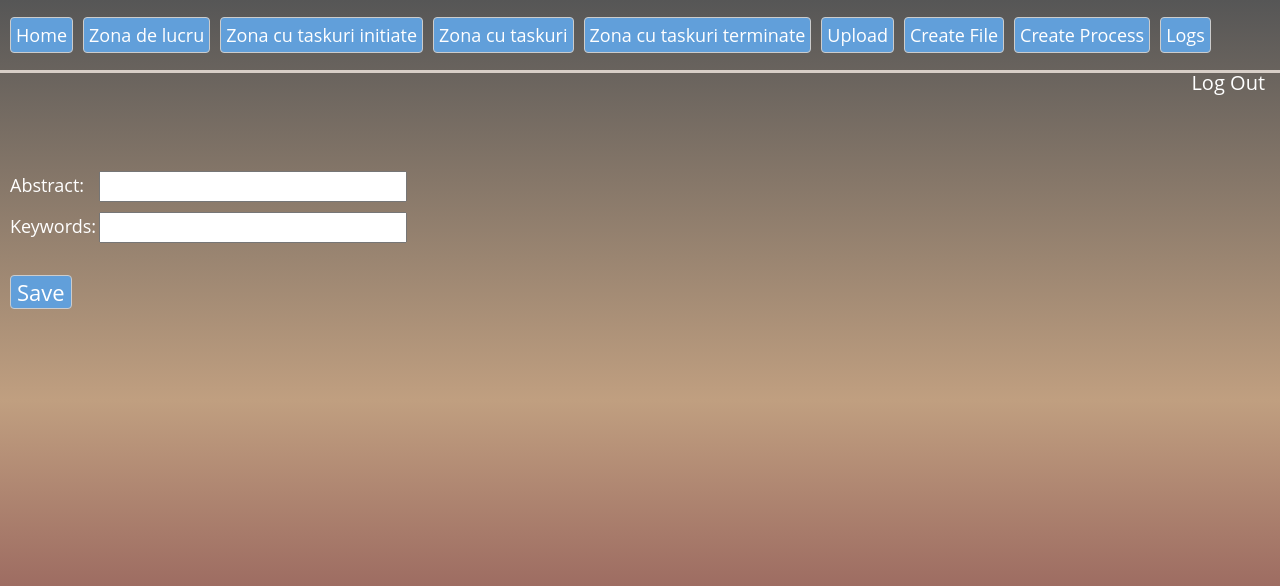
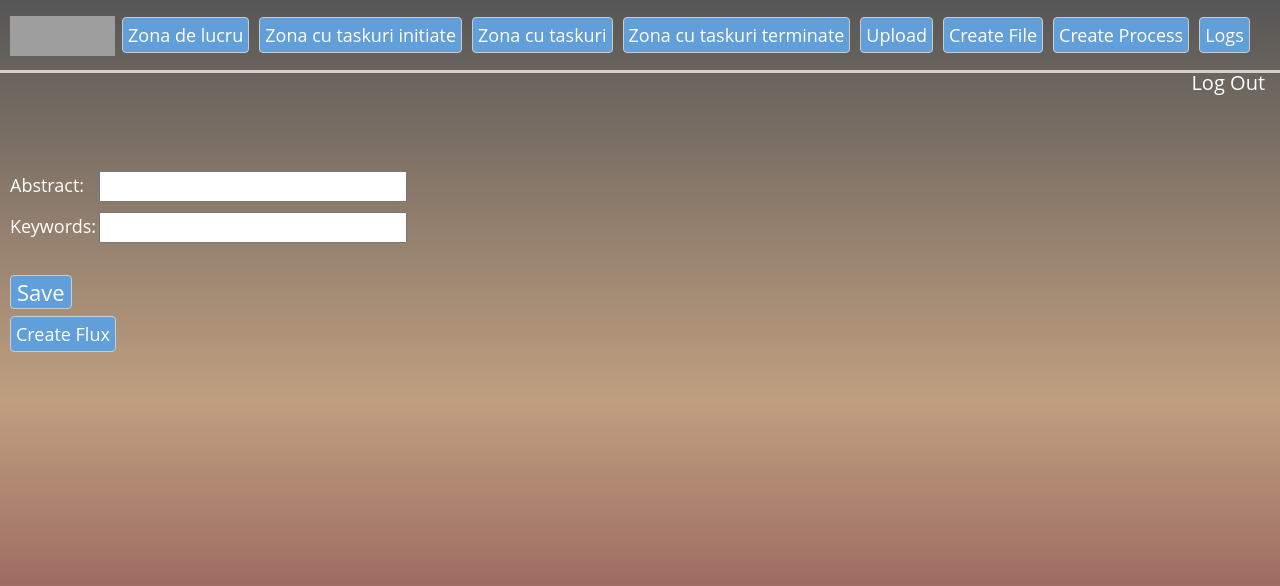
Before and after one commit to hanikhan/DocumentsFlow, a Django app: page /docflow/editMetadata/ in a window 1280 px wide. Shown: the top 586 px of the page. Run offline with Django 3.2, Linux system fonts and the light colour scheme; a user stored in the database is signed in; some libraries are stand-ins or nearby versions; grey boxes are pictures that could not be loaded.

Commit message:
no message

```diff
--- a/DocumentsFlowApp/templates/DocumentsFLowApp/homepage/homepage2.html
+++ b/DocumentsFlowApp/templates/DocumentsFLowApp/homepage/homepage2.html
@@ -167,6 +167,12 @@
             padding: 10px;
         }
 
+        #hp {
+            float: left;
+            margin-top: 6px;
+            margin-right: 7px;
+        }
+
 
 
 
@@ -176,7 +182,7 @@
 <body>
 <div id="page">
     <div class="bar">
-        <div class="menuLink"><a href="/docflow/homepage?user=True">Home</a></div>
+        <div id="hp"><a href="/docflow/homepage?user=True"><img src="https://scontent-vie1-1.xx.fbcdn.net/v/t34.0-12/16176924_1368786129860644_839327671_n.png?oh=2549e8b2a9df5c41476ca4c0b999b514&oe=5885930D" style="width:105px;height:40px;"></a></div>
         <div class="menuLink"><a href="/docflow/zona_de_lucru">Zona de lucru</a></div>
         <div class="menuLink"><a href="/docflow/zona_taskuri_initiate">Zona cu taskuri initiate</a></div>
         <div class="menuLink"><a href="/docflow/zona_taskuri">Zona cu taskuri</a></div>
@@ -198,7 +204,11 @@
         {% block content %}
         {% endblock %}
       <div class="articleContent">
-
+        {% if user.is_authenticated %}
+            {% if user.is_admin %}
+                  <div class="menuLink"><a href="/docflow/createFlux">Create Flux</a></div>
+            {% endif %}
+        {% endif %}
 	  </div>
 
 
```
